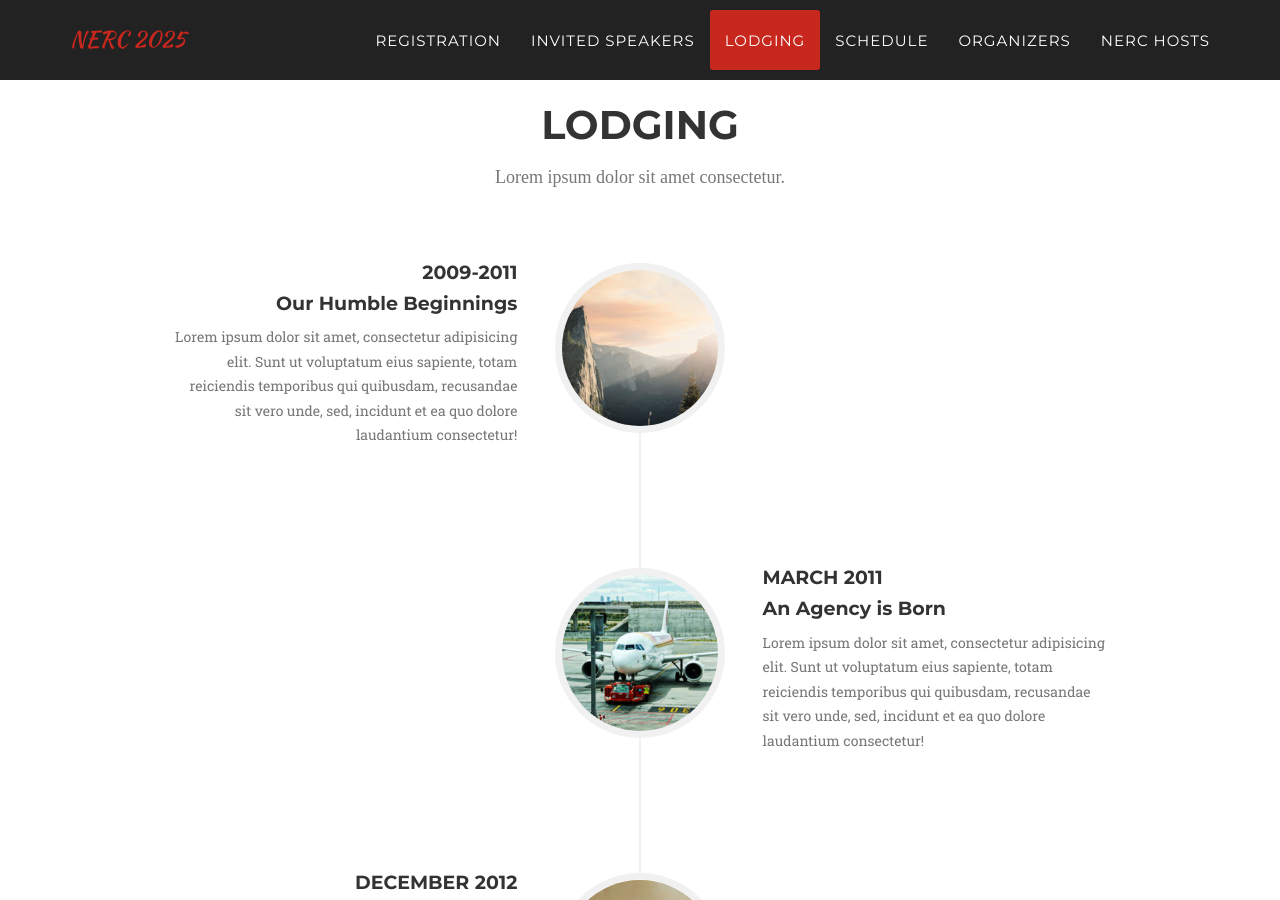
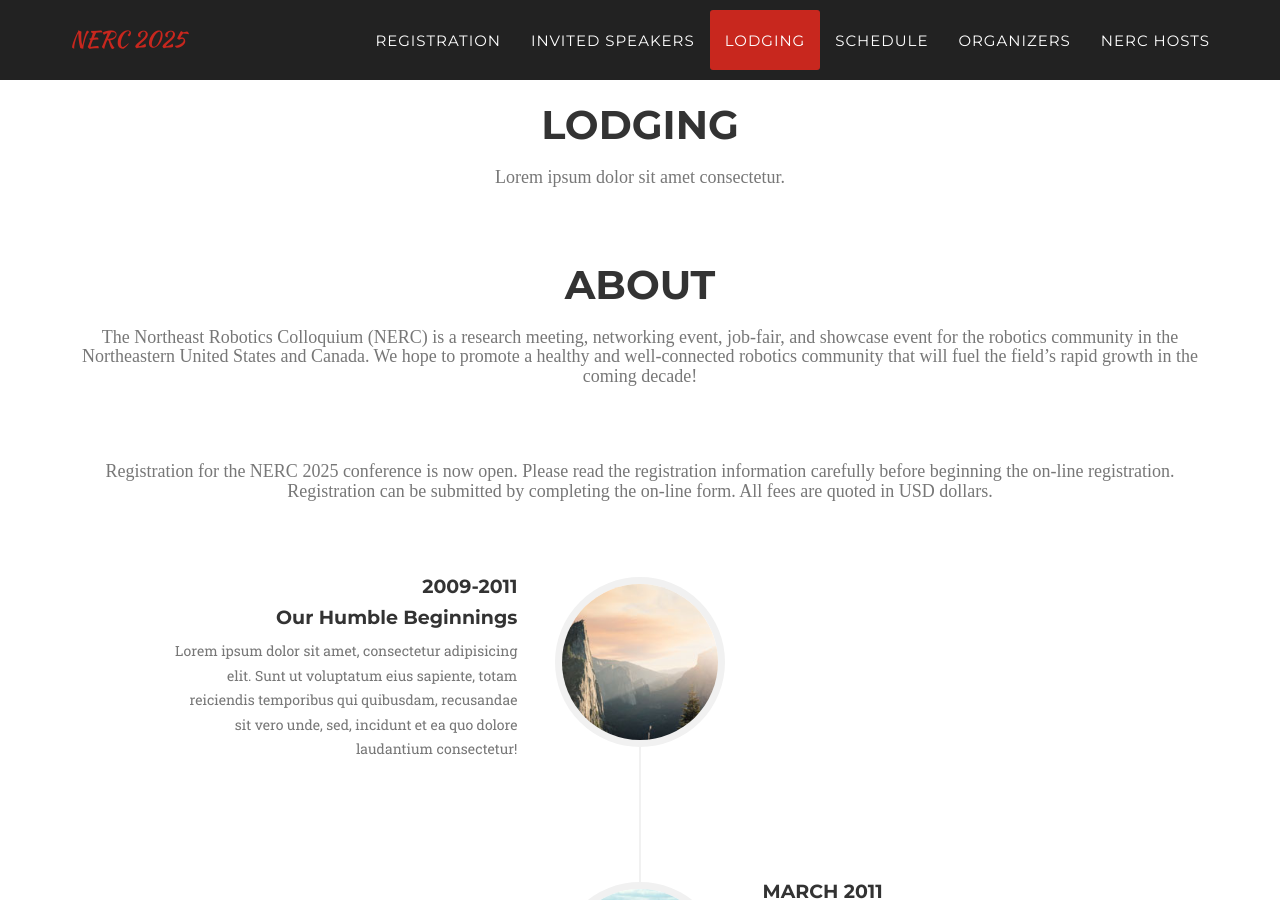
Before and after one commit to Cornell-Tech-AIRLab/cornell2025.nerc.io, a Jekyll site: the page built from index.html, in a window 1280 px wide and 900 px high, scrolled down 2517 px. Built offline with Jekyll 4.4.1, drawn with Linux system fonts in a browser that asks for light colours; some web fonts are replaced.

Commit message:
testing lodging

```diff
--- a/_includes/lodging.html
+++ b/_includes/lodging.html
@@ -5,6 +5,13 @@
                 <div class="col-lg-12 text-center">
                     <h2 class="section-heading">Lodging</h2>
                     <h3 class="section-subheading text-muted">Lorem ipsum dolor sit amet consectetur.</h3>
+                </div>
+            </div>
+            <div class="row">
+                <div class="col-lg-12 text-center">
+                  <h2 class="section-heading">ABOUT</h2>
+                  <h3 class="section-subheading text-muted">The Northeast Robotics Colloquium (NERC) is a research meeting, networking event, job-fair, and showcase event for the robotics community in the Northeastern United States and Canada. We hope to promote a healthy and well-connected robotics community that will fuel the field’s rapid growth in the coming decade!</h3>
+                  <h3 class="section-subheading text-muted">Registration for the NERC 2025 conference is now open. Please read the registration information carefully before beginning the on-line registration. Registration can be submitted by completing the on-line form. All fees are quoted in USD dollars.</h3>
                 </div>
             </div>
             <div class="row">
```
